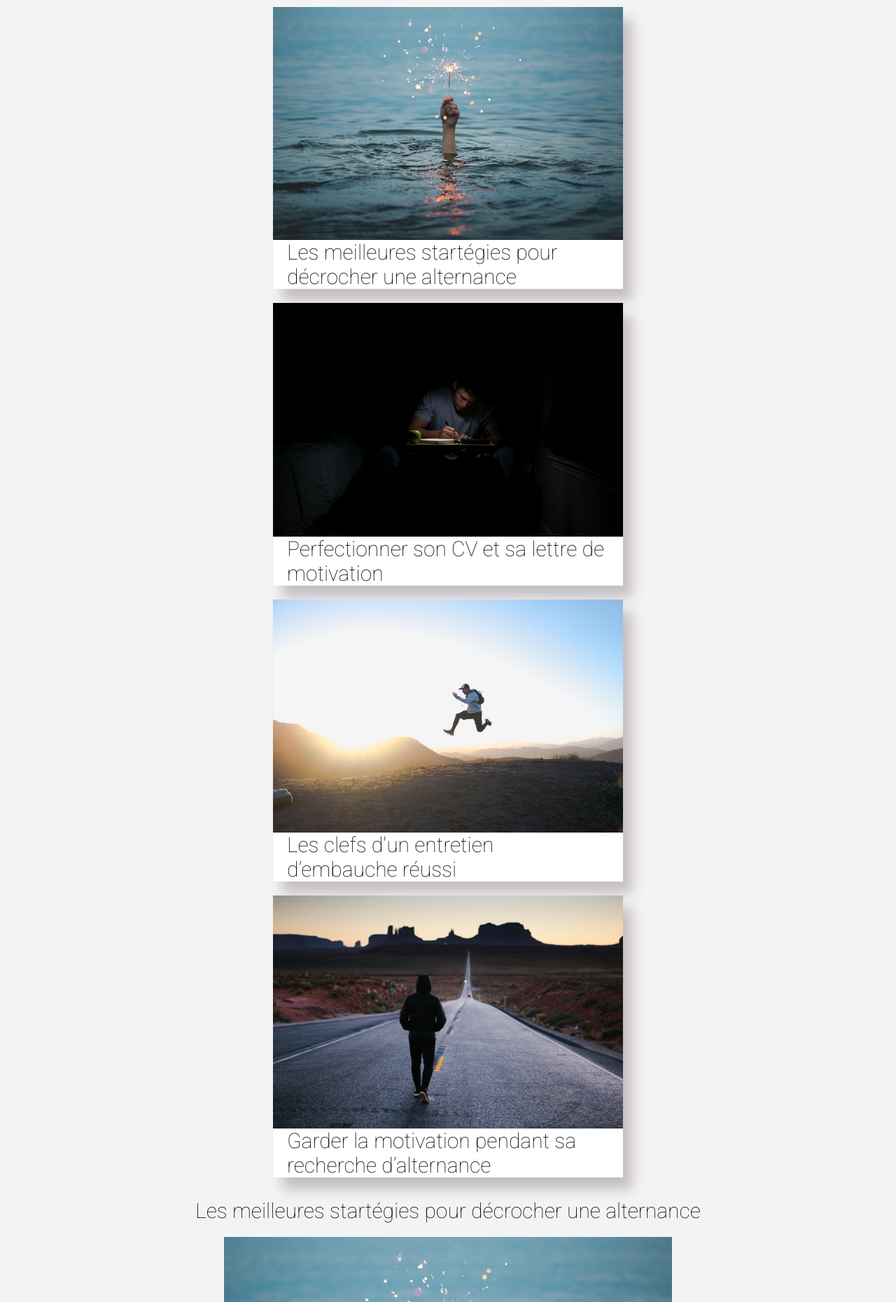
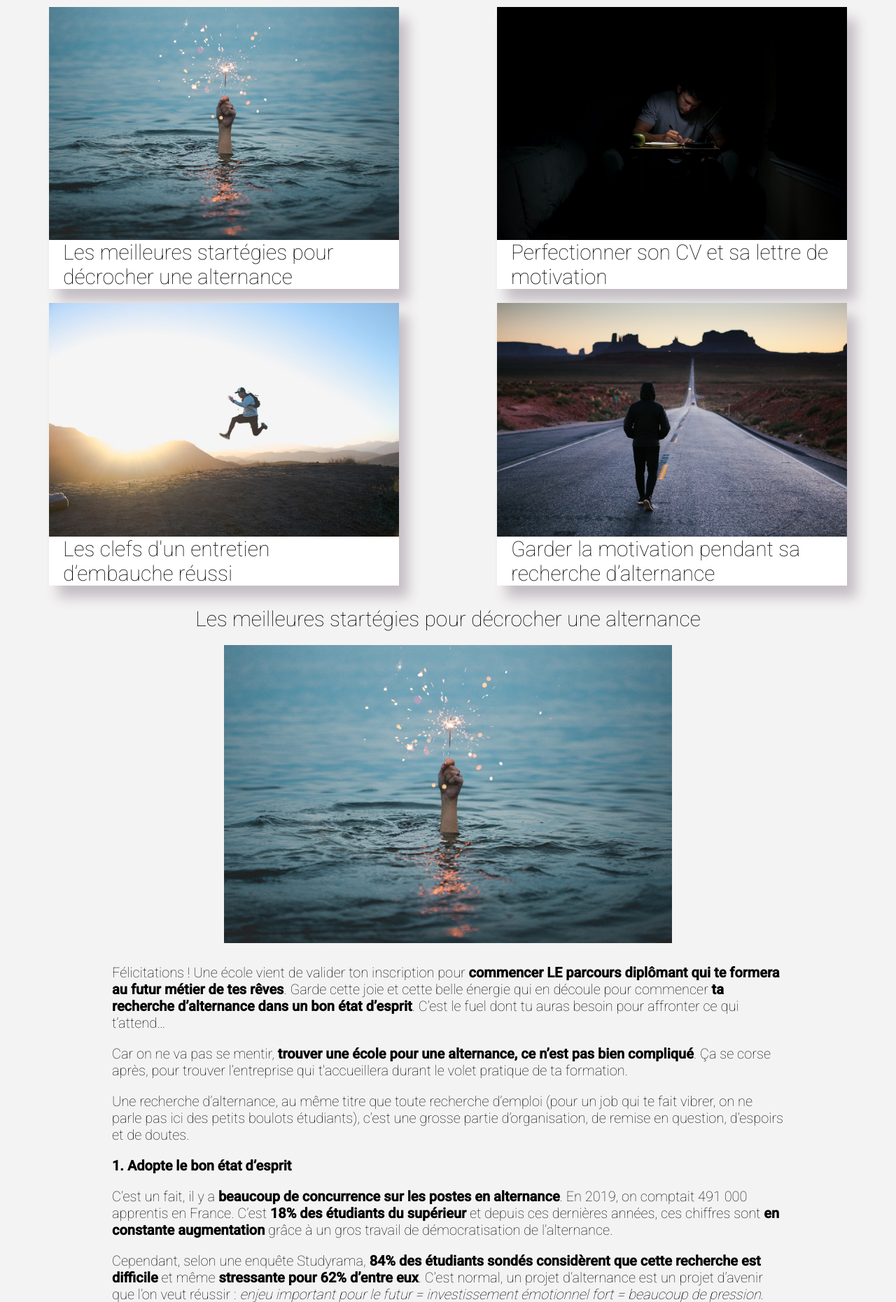
Before and after one commit to masieroaurelien/altr, a PHP site: page /conseils.php in a window 1280 px wide. Shown: the part 69-1930 px from the top of the page at 70% size. Run offline with PHP 8.4, Linux system fonts and the light colour scheme.

Commit message:
correctif bugs 2/07 22h

```diff
--- a/contact.php
+++ b/contact.php
@@ -9,7 +9,7 @@ if (isset($_POST['submit'])){
 	 if (!empty($name) AND !empty($mail) AND !empty($message)) {
 	 	if (filter_var($mail, FILTER_VALIDATE_EMAIL)) {
 	 		$from = $mail;
-			// $to ="MAIL DE MORGANE";
+			$to ="contact@alt-r-alternance.fr";
 			$subject = "Contact from altr.fr";
 			$headers = "From:" . $from;
 			mail($to,$subject,$message, $headers);
--- a/css/style.css
+++ b/css/style.css
@@ -8,6 +8,7 @@ body, html {
 	font-family: 'Roboto', sans-serif;
 	color: #000;
 	background-color: #F4F3F3;
+	max-width: 100%;
 }
 
 a {
@@ -219,6 +220,7 @@ div.disclaimer {
 	transform: translateX(-50%);
 	padding-right: 20px;
 	padding-left: 20px;
+	margin: 20px 0px;
 }
 
 title.members {
@@ -383,7 +385,7 @@ div.conseils {
 }
 
 div.conseilsg {
-	width: 80%;
+	width: 100%;
 	position: relative;
 	left: 50%;
 	transform: translateX(-50%);
@@ -824,6 +826,7 @@ li.mention {
 
 	nav.navbar {
 		height: 180px;
+		width: 100%;
 	}
 
 	ul.navbar {
```
